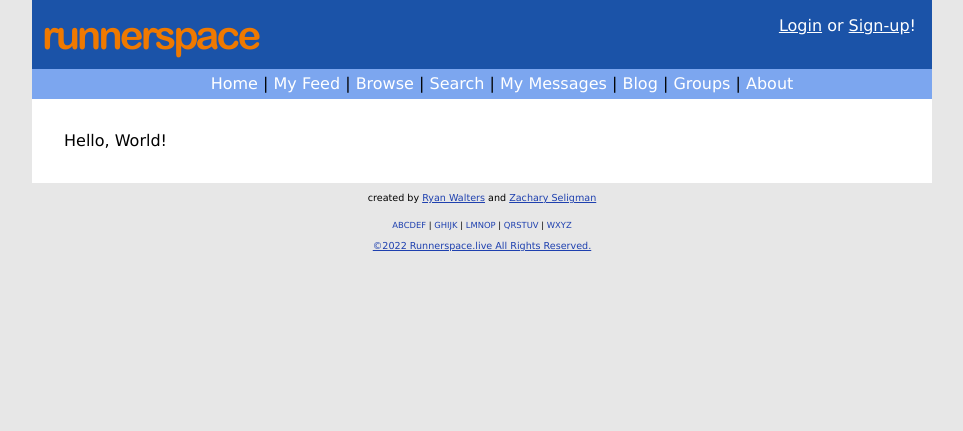
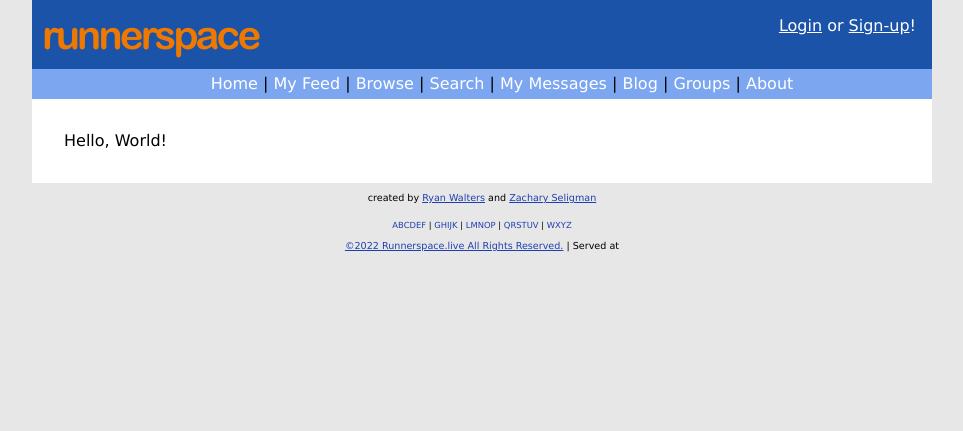
Before and after one commit to Xevion/runnerspace, a Python web app: template templates/pages/feed.html in a window 1280 px wide. Shown: the top 431 px of the page, without its empty margins (158-1121 px from the left). Run offline with Jinja, Linux system fonts and the light colour scheme; the template is opened without the code that fills it, so the values that code supplies are empty.

Commit message:
Add page generation time to footer

```diff
--- a/create_app.py
+++ b/create_app.py
@@ -50,6 +50,10 @@ def create_app():
             db.session.add(current_user)
             db.session.commit()
 
+    @app.context_processor
+    def inject():
+        return dict(now=datetime.utcnow)
+
     # CLI commands setup
     @app.shell_context_processor
     def shell_context():
--- a/templates/layouts/footer.html
+++ b/templates/layouts/footer.html
@@ -10,6 +10,6 @@
         <li><a href="/">WXYZ</a></li>
     </ul>
     <p class="copyright">
-        <a href="/">©2022 Runnerspace.live All Rights Reserved.</a>
+        <a href="/">©2022 Runnerspace.live All Rights Reserved.</a> | Served at {{ now().isoformat(sep=' ', timespec='milliseconds') }}
     </p>
 </footer>
```
